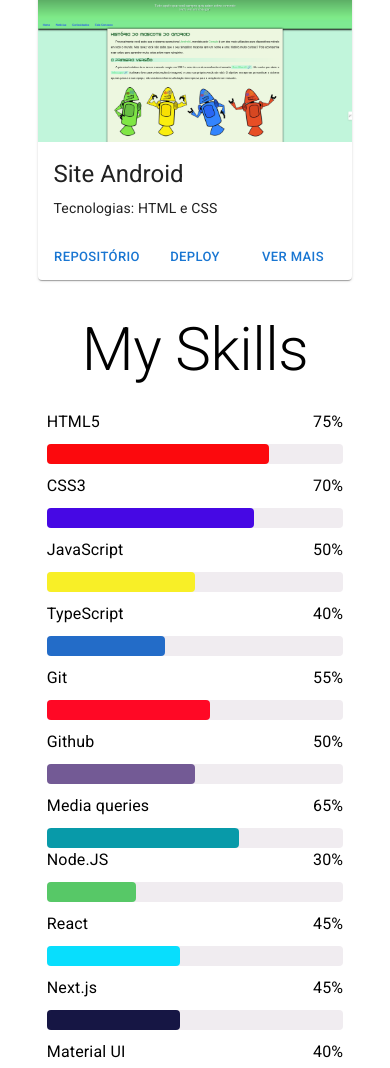
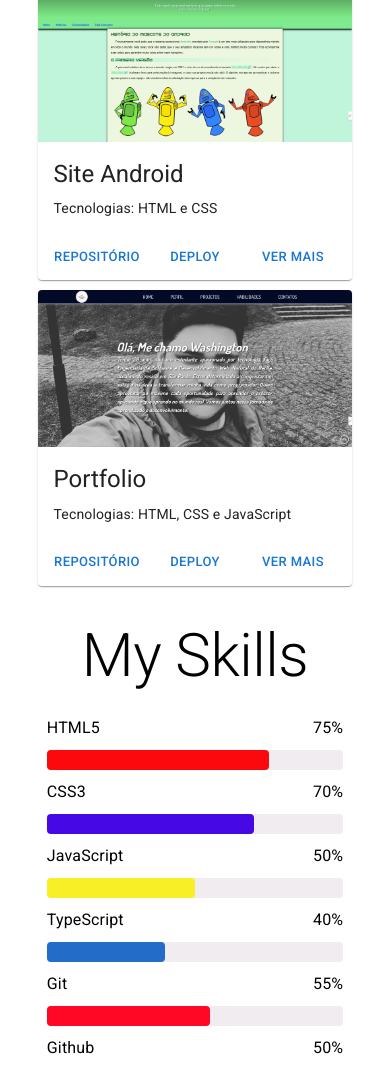
Before and after one commit to lemosdiego/new-portfolio, a Next.js app: page / in a window 390 px wide. Shown: the part 3490-4558 px from the top of the page. Built offline with nearby package versions, Linux system fonts and the light colour scheme.

Commit message:
Ajustando tamanho de fontes e adicionando projeto

```diff
--- a/src/app/aboutMe-page/aboutme.module.css
+++ b/src/app/aboutMe-page/aboutme.module.css
@@ -29,14 +29,14 @@
   }
 
   .h2 {
-        font-size: 2.1rem;
+    font-size: 1.9rem;
     margin-top: 20px;
   }
 
   .p {
-        width: 90%;
-        font-size: 1rem;
-        text-align: center;
+    width: 80%;
+    font-size: 0.9rem;
+    text-align: justify;
     margin-bottom: 30px;
   }
 
@@ -85,14 +85,14 @@
   }
 
   .h2 {
-        font-size: 2.5rem;
+    font-size: 2.3rem;
     margin-top: 20px;
   }
 
   .p {
-        width: 90%;
+    width: 80%;
     font-size: 1rem;
-        text-align: center;
+    text-align: justify;
     margin-bottom: 40px;
   }
 
@@ -141,14 +141,14 @@
   }
 
   .h2 {
-        font-size: 3rem;
+    font-size: 2.8rem;
     margin-top: 20px;
   }
 
   .p {
-        width: 90%;
+    width: 80%;
     font-size: 1.1rem;
-        text-align: center;
+    text-align: justify;
     margin-bottom: 40px;
   }
 
@@ -203,7 +203,7 @@
   .p {
     width: 70%;
     font-size: 1.1rem;
-        text-align: center;
+    text-align: justify;
     margin-bottom: 40px;
   }
 
@@ -219,7 +219,6 @@
   .button {
     width: 100px;
   }
-
 }
 
 .button {
@@ -229,7 +228,6 @@
 .button:hover {
   background-color: #e539398b;
 }
-
 
 .containerAbout {
   background-color: var(--containerAbout-background);
@@ -241,7 +239,6 @@
 
 [data-theme="dark"] .containerAbout {
   --containerAbout-background: #121212;
-
 }
 
 .containerDescription {
@@ -254,5 +251,4 @@
 
 [data-theme="dark"] .containerDescription {
   --containerDescription-background: #333333;
-
 }
--- a/src/app/components/card/Card.js
+++ b/src/app/components/card/Card.js
@@ -1,15 +1,15 @@
-'use client';
+"use client";
 
-import React, { useState } from 'react';
-import Card from '@mui/material/Card';
-import CardActions from '@mui/material/CardActions';
-import CardContent from '@mui/material/CardContent';
-import CardMedia from '@mui/material/CardMedia';
-import Button from '@mui/material/Button';
-import Typography from '@mui/material/Typography';
-import Modal from '@mui/material/Modal';
-import Box from '@mui/material/Box';
-import Styles from './card.module.css';
+import React, { useState } from "react";
+import Card from "@mui/material/Card";
+import CardActions from "@mui/material/CardActions";
+import CardContent from "@mui/material/CardContent";
+import CardMedia from "@mui/material/CardMedia";
+import Button from "@mui/material/Button";
+import Typography from "@mui/material/Typography";
+import Modal from "@mui/material/Modal";
+import Box from "@mui/material/Box";
+import Styles from "./card.module.css";
 
 const ImgMediaCard = ({ cardData }) => {
   const [open, setOpen] = useState(false);
@@ -18,14 +18,14 @@ const ImgMediaCard = ({ cardData }) => {
   const handleClose = () => setOpen(false);
 
   const modalStyle = {
-        position: 'absolute',
-        top: '50%',
-        left: '50%',
-        transform: 'translate(-50%, -50%)',
+    position: "absolute",
+    top: "50%",
+    left: "50%",
+    transform: "translate(-50%, -50%)",
     width: 600,
     height: 300,
-        bgcolor: 'background.paper',
-        border: '2px solid #000',
+    bgcolor: "background.paper",
+    border: "2px solid #000",
     boxShadow: 24,
     p: 4,
   };
@@ -41,7 +41,12 @@ const ImgMediaCard = ({ cardData }) => {
           image={cardData.image}
         />
         <CardContent className={Styles.containerDescription}>
-                    <Typography gutterBottom variant="h5" component="div" className={Styles.h5}>
+          <Typography
+            gutterBottom
+            variant="h5"
+            component="div"
+            className={Styles.h5}
+          >
             {cardData.title}
           </Typography>
           <Typography variant="body2" className={Styles.p}>
@@ -49,18 +54,32 @@ const ImgMediaCard = ({ cardData }) => {
           </Typography>
         </CardContent>
         <CardActions className={Styles.containerButton}>
-                    <Button size="small" href={cardData.buttonLink2} target="_blank" className={Styles.button}>
-                        {cardData.buttonText2}
+          <Button
+            size="small"
+            href={cardData.buttonLink2}
+            target="_blank"
+            className={Styles.button}
+          >
+            Repositório
           </Button>
-                    <Button size="small" href={cardData.buttonLink3} target="_blank" className={Styles.button}>
-                        {cardData.buttonText3}
+          <Button
+            size="small"
+            href={cardData.buttonLink3}
+            target="_blank"
+            className={Styles.button}
+          >
+            Deploy
           </Button>
           <Button size="small" onClick={handleOpen} className={Styles.button}>
             Ver mais
           </Button>
         </CardActions>
       </Card>
-            <Modal open={open} onClose={handleClose} className={Styles.containerModal} >
+      <Modal
+        open={open}
+        onClose={handleClose}
+        className={Styles.containerModal}
+      >
         <Box sx={modalStyle} className={Styles.modal}>
           <Typography variant="h6" component="h2" className={Styles.h3}>
             {cardData.modalTitle}
--- a/src/app/data/dataBase.js
+++ b/src/app/data/dataBase.js
@@ -7,9 +7,7 @@ export const dataBase = [
     modalTitle: "CADASTRO FORNECEDOR/PRODUTO",
     modalDescription:
       "Este projeto consiste na construção de um formulário para o cadastro de fornecedores e produtos.",
-    buttonText2: "Repositório",
     buttonLink2: "https://github.com/lemosdiego/vflows-teste.git",
-    buttonText3: "Deploy",
     buttonLink3: "https://vflows-teste.vercel.app/",
   },
   {
@@ -20,9 +18,7 @@ export const dataBase = [
     modalTitle: "Sistema de Pagamento",
     modalDescription:
       "O projeto consiste em um sistema de pagamentos desenvolvido com foco em usabilidade e experiência do usuário. Ele foi projetado para ser intuitivo e eficiente, permitindo que os clientes escolham e realizem pagamentos de maneira simples e rápida. Tecnologias: Next.JS Material UI, CSS.",
-    buttonText2: "Repositório",
     buttonLink2: "https://github.com/lemosdiego/DesafioFront-End-Woovi.git",
-    buttonText3: "Deploy",
     buttonLink3: "https://desafio-front-end-woovi-kappa.vercel.app/",
   },
   {
@@ -33,10 +29,7 @@ export const dataBase = [
     modalTitle: "Portfolio pessoal",
     modalDescription:
       "Este portfólio pessoal foi desenvolvido com Next.js, CSS e media queries para garantir uma experiência de usuário fluida e responsiva em diferentes dispositivos. Utilizando a versão 14.2.5 do Next.js, o projeto exibe uma estrutura modular e bem organizada, com uma clara divisão entre componentes, dados e páginas.",
-    buttonText2: "Repositório",
-    buttonText2: "Repositório",
     buttonLink2: "https://github.com/lemosdiego/portfolio.git",
-    buttonText3: "Deploy",
     buttonLink3: "https://portfolioatalizado.vercel.app/",
   },
   {
@@ -47,11 +40,7 @@ export const dataBase = [
     modalTitle: "Calculadora IMC",
     modalDescription:
       "A Calculadora IMC é uma aplicação web simples que permite aos usuários calcular seu Índice de Massa Corporal IMC com base em sua altura e peso. Utilizando HTML, CSS e JavaScript, a aplicação fornece uma interface amigável onde os usuários podem inserir seus dados, obter o valor do IMC e ver uma classificação sobre seu estado de saúde.",
-    buttonText1: "Ver Mais",
-    buttonLink1: "/vermais/card2",
-    buttonText2: "Repositório",
     buttonLink2: "https://github.com/lemosdiego/IMC.git",
-    buttonText3: "Deploy",
     buttonLink3: "https://imc-delta-seven.vercel.app/",
   },
   {
@@ -62,11 +51,7 @@ export const dataBase = [
     modalTitle: "Lista de tarefas",
     modalDescription:
       "A Lista de Tarefas é uma aplicação web simples e funcional que permite aos usuários criar, gerenciar e rastrear suas tarefas diárias. Utilizando HTML, CSS e JavaScript, essa aplicação proporciona uma interface intuitiva para adicionar novas tarefas, marcar tarefas como concluídas e remover tarefas da lista.",
-    buttonText1: "Ver Mais",
-    buttonLink1: "/vermais/card2",
-    buttonText2: "Repositório",
     buttonLink2: "https://exemplo.com/visitar/card3",
-    buttonText3: "Deploy",
     buttonLink3: "https://tarefas-diarias-omega.vercel.app/",
   },
   {
@@ -77,11 +62,7 @@ export const dataBase = [
     modalTitle: "Quizz",
     modalDescription:
       "O Quizz com Angular é uma aplicação web divertida e educativa, construída utilizando o framework Angular. Este projeto permite aos usuários participar de quizzes interativos em uma variedade de tópicos, responder perguntas, receber feedback imediato e ver suas pontuações finais.",
-    buttonText1: "Ver Mais",
-    buttonLink1: "/vermais/card2",
-    buttonText2: "Repositório",
     buttonLink2: "https://github.com/lemosdiego/quizz_angular.git",
-    buttonText3: "Deploy",
     buttonLink3: "https://quizz-angular-nine.vercel.app/",
   },
   {
@@ -92,11 +73,7 @@ export const dataBase = [
     modalTitle: "Previsão do tempo",
     modalDescription:
       "Esta aplicação de previsão do tempo foi desenvolvida usando HTML, CSS e JavaScript para oferecer informações meteorológicas precisas e atualizadas aos usuários. A aplicação permite que os usuários verifiquem as condições climáticas em tempo real de qualquer cidade ao redor do mundo.",
-    buttonText1: "Ver Mais",
-    buttonLink1: "/vermais/card2",
-    buttonText2: "Repositório",
     buttonLink2: "https://github.com/lemosdiego/previsao-do-tempo.git",
-    buttonText3: "Deploy",
     buttonLink3: "https://previsao-do-tempo-mu.vercel.app/",
   },
   {
@@ -107,11 +84,7 @@ export const dataBase = [
     modalTitle: "Calculadora",
     modalDescription:
       "Projeto simples de uma calculadora utilizando HTML, CSS e JavaScript.",
-    buttonText1: "Ver Mais",
-    buttonLink1: "/vermais/card2",
-    buttonText2: "Repositório",
     buttonLink2: "https://exemplo.com/visitar/card3",
-    buttonText3: "Deploy",
     buttonLink3: "https://calculadora-liard-ten.vercel.app/",
   },
   {
@@ -122,11 +95,18 @@ export const dataBase = [
     modalTitle: "Calculadora",
     modalDescription:
       "Este projeto é um site informativo sobre a história do Android, desenvolvido com HTML e CSS. Ele apresenta a origem, evolução e impacto do Android no mercado de dispositivos móveis, com um design simples e responsivo.",
-    buttonText1: "Ver Mais",
-    buttonLink1: "/vermais/card2",
-    buttonText2: "Repositório",
     buttonLink2: "https://github.com/lemosdiego/projeto-android.git",
-    buttonText3: "Deploy",
     buttonLink3: "https://projeto-android-lime.vercel.app/",
   },
+  {
+    id: 10,
+    title: "Portfolio",
+    description: "Tecnologias: HTML, CSS e JavaScript",
+    image: "/projetos/projectportfolio.png",
+    modalTitle: "Calculadora",
+    modalDescription:
+      "Primeiro projeto de portfolio feito com HTML CSS e JavaScript.",
+    buttonLink2: "https://github.com/lemosdiego/meu-Portfolio.git",
+    buttonLink3: "https://meu-portfolio-jet-eta.vercel.app/",
+  },
 ];
```
Also changed, not shown: src/app/aboutMe-page/page.js (+68 -32 lines), src/app/pages/projects/Projects.js (+11 -9 lines), public/projetos/projectportfolio.png (added), src/app/pages/projects/project.module.css (indentation only). Lines whose indentation alone changed are shown as unchanged.
